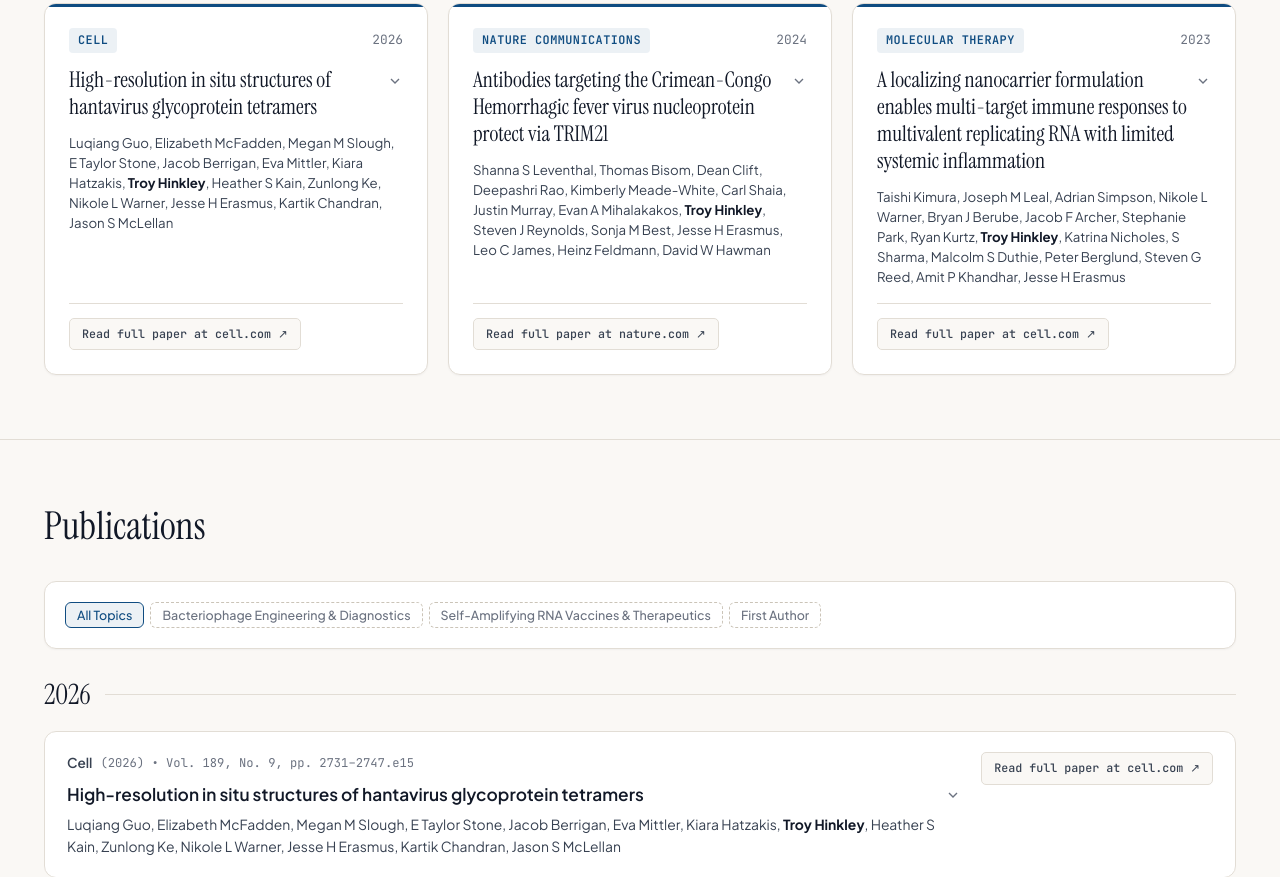
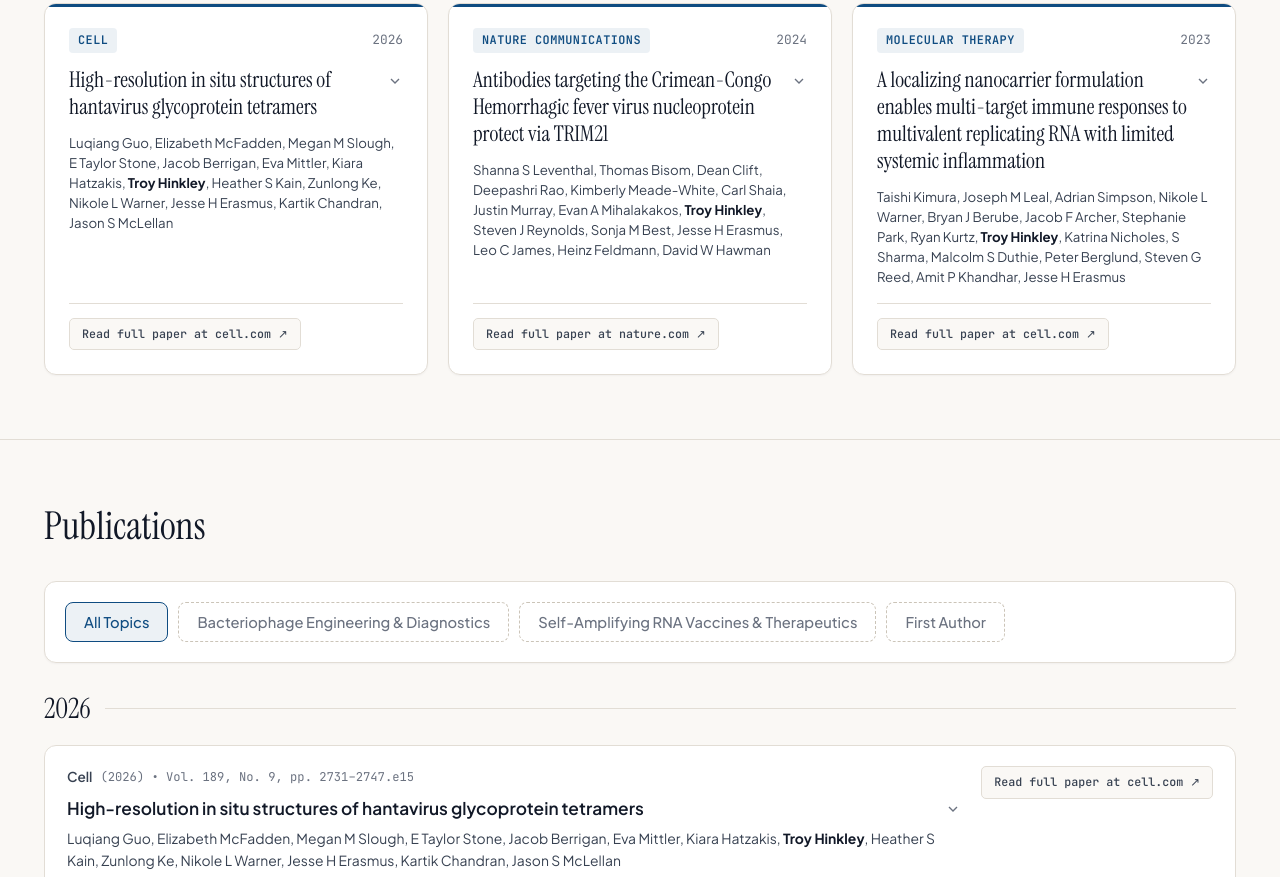
Before and after one commit to troyhinkley/portfolio, a plain HTML site: page index.html in a window 1280 px wide. Shown: the part 1284-2161 px from the top of the page. Drawn offline with Linux system fonts and the light colour scheme.

Commit message:
Remove reset button, enlarge filter pills, and update phage pillar title

```diff
--- a/app.js
+++ b/app.js
@@ -642,7 +642,7 @@ function renderPillars() {
   const pillarDefs = [
     {
       id: 'phage',
-      title: 'Bacteriophage Diagnostics',
+      title: 'Bacteriophage Engineering & Diagnostics',
       desc: 'Engineering bacteriophages with affinity-specific reporter probes to power filter-based and microfluidic lab-on-a-chip diagnostics for single-CFU E. coli detection.'
     },
     {
@@ -761,11 +761,8 @@ function renderPublications() {
   const filtered = getFilteredPublications();
   const container = document.getElementById('publications-container');
   const summaryEl = document.getElementById('active-filter-summary');
-  const resetBtn = document.getElementById('reset-filters-btn');
 
   const hasFilters = state.filterType !== 'all' || state.filterTopic !== 'all';
-
-  resetBtn.classList.toggle('hidden', !hasFilters);
 
   const filterParts = [];
   if (state.filterType !== 'all') filterParts.push(`type: ${state.filterType}`);
@@ -939,9 +936,6 @@ function initPortfolio() {
     });
   });
 
-  // Reset Filters
-  document.getElementById('reset-filters-btn').addEventListener('click', resetAllFilters);
-
   // Always display in light mode
   document.documentElement.setAttribute('data-theme', 'light');
   localStorage.removeItem('tch_theme');
--- a/index.html
+++ b/index.html
@@ -109,10 +109,6 @@
                 <button class="topic-chip" data-topic="rna">Self-Amplifying RNA Vaccines &amp; Therapeutics</button>
                 <button class="topic-chip" id="first-author-filter-btn" type="button">First Author</button>
               </div>
-
-              <button id="reset-filters-btn" class="btn-reset hidden" type="button">
-                Clear active filters &times;
-              </button>
             </div>
           </div>
         </div>
--- a/styles.css
+++ b/styles.css
@@ -66,7 +66,9 @@
   --shadow-lg: 0 20px 44px -12px rgba(0, 0, 0, 0.6);
 }
 
-*, *::before, *::after {
+*,
+*::before,
+*::after {
   box-sizing: border-box;
   margin: 0;
   padding: 0;
@@ -328,10 +330,21 @@ body {
   color: var(--accent-primary);
 }
 
-[data-theme="light"] .moon-icon { display: block; }
-[data-theme="light"] .sun-icon { display: none; }
-[data-theme="dark"] .moon-icon { display: none; }
-[data-theme="dark"] .sun-icon { display: block; }
+[data-theme="light"] .moon-icon {
+  display: block;
+}
+
+[data-theme="light"] .sun-icon {
+  display: none;
+}
+
+[data-theme="dark"] .moon-icon {
+  display: none;
+}
+
+[data-theme="dark"] .sun-icon {
+  display: block;
+}
 
 /* Hero Section */
 .hero-section {
@@ -961,17 +974,17 @@ body {
 .topic-pills {
   display: flex;
   flex-wrap: wrap;
-  gap: 6px;
+  gap: 10px;
 }
 
 .topic-chip {
-  padding: 4px 11px;
-  border-radius: 6px;
+  padding: 10px 18px;
+  border-radius: 8px;
   border: 1px dashed var(--border-strong);
   background: transparent;
   color: var(--text-muted);
   font-family: var(--font-sans);
-  font-size: 0.78rem;
+  font-size: 0.92rem;
   font-weight: 500;
   cursor: pointer;
   transition: all 0.15s ease;
@@ -1199,6 +1212,7 @@ body {
     opacity: 0;
     transform: translateY(-4px);
   }
+
   to {
     opacity: 1;
     transform: translateY(0);
@@ -1564,12 +1578,15 @@ body {
   .hero-grid {
     grid-template-columns: 1fr;
   }
+
   .featured-grid {
     grid-template-columns: repeat(2, 1fr);
   }
+
   .pillars-grid {
     grid-template-columns: repeat(2, 1fr);
   }
+
   .network-layout {
     grid-template-columns: 1fr;
   }
@@ -1579,17 +1596,21 @@ body {
   .site-nav {
     display: none;
   }
+
   .featured-grid,
   .pillars-grid,
   .phase-timeline-grid {
     grid-template-columns: 1fr !important;
   }
+
   .stats-grid {
     grid-template-columns: repeat(2, 1fr);
   }
+
   .pub-card {
     grid-template-columns: 1fr;
   }
+
   .pub-actions {
     align-items: flex-start;
   }
```
